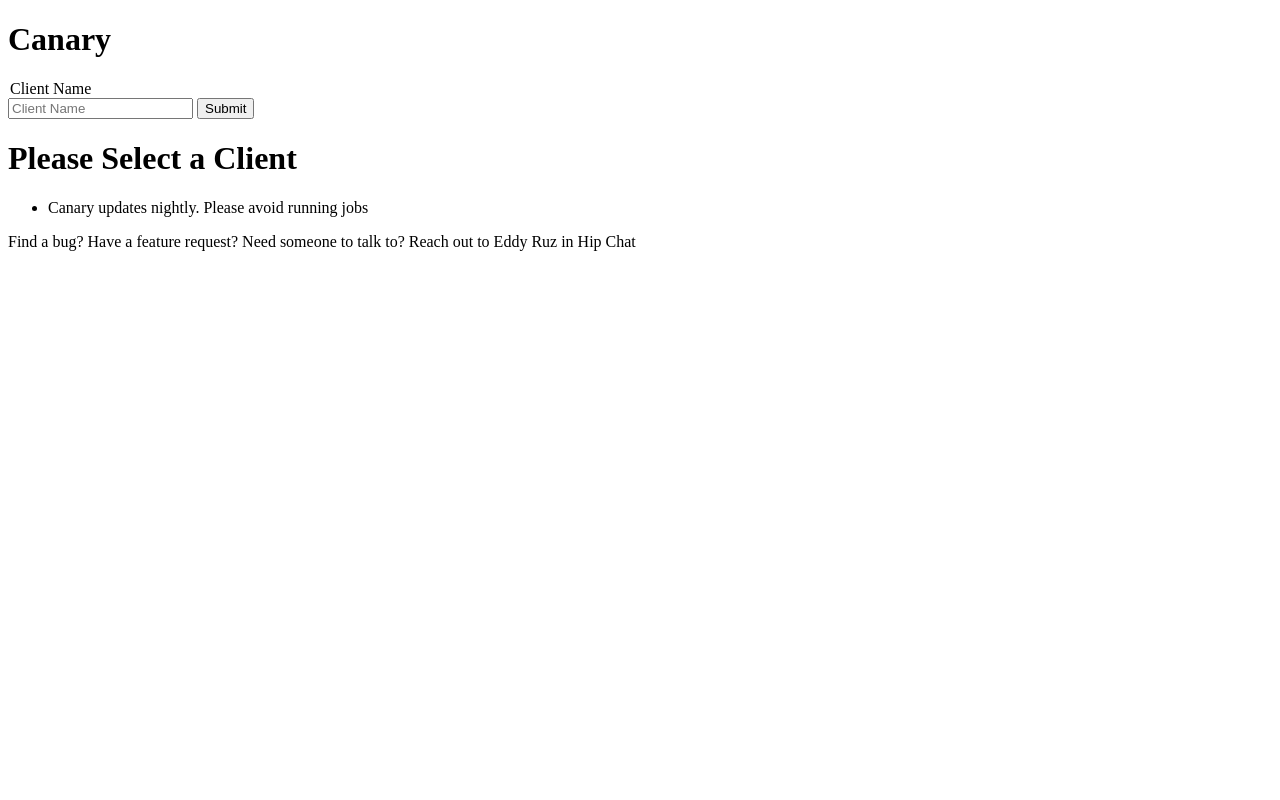
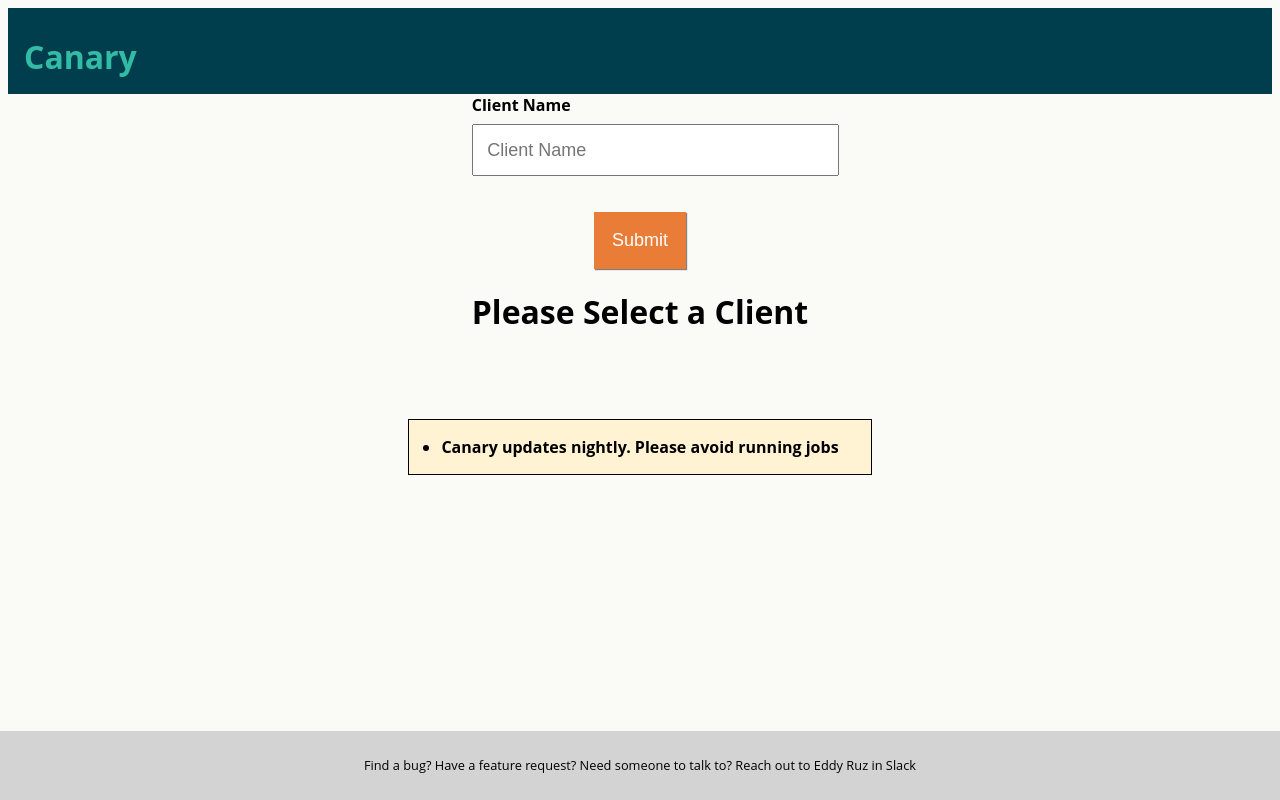
Before and after one commit to stephig85/hackathon-project-canary, a Flask app: page / in a window 1280 px wide. Run offline with Flask 2, Linux system fonts and the light colour scheme; some libraries are stand-ins or nearby versions.

Commit message:
added styles file, updated templates slightly, no major changes

```diff
--- /dev/null
+++ b/static/styles.css
@@ -0,0 +1,139 @@
+a {
+    color: #003D4D
+}
+
+body {
+    background-color: #FAFAF7;
+    font-family: 'Open Sans', sans-serif;
+}
+
+fieldset {
+    border: none;
+    margin: 1.5em 0em;
+    padding: 0px;
+}
+
+footer {
+    background: #D3D3D3;
+    bottom: 0;
+    font-size: .8em;
+    left: 0;
+    padding: 1em 0px;
+    position: absolute;
+    text-align: center;
+    width: 100%;
+}
+
+header {
+    align-items: center;
+    background-color: #003D4D;
+    color: #33BCA5;
+    display: flex;
+    padding: 1em;
+}
+
+header h1 {
+    display: inline-block;
+    /* top margin of 11px to make the text align vertically with the b: logo's colons */
+    margin: 11px 0px 0px 0px;
+}
+
+legend {
+    font-weight: bold;
+    margin: 0em 0em .5em 0em;
+    padding: 0px;
+}
+
+main {
+    align-items: center;
+    display: flex;
+    flex-direction: column;
+}
+
+#chooseClient {
+    font-size: large;
+    padding: .75em;
+    width: 100%;
+}
+
+#errorMessage {
+    /* hide by default; noty will unhide with style when necessary */
+    display: none;
+}
+
+#inactive-tooltip {
+    border-radius: 50%;
+    display: inline-block;
+    font-size: small;
+    height: 16px;
+    text-align: center;
+    width: 16px;
+}
+
+#submit {
+    background: #E97C36;
+    border: none;
+    box-shadow: 1px 1px 1px #808080;
+    color: #FFFFFF;
+    display: block;
+    font-size: large;
+    margin-left: auto;
+    margin-right: auto;
+    margin-top: 2em;
+    padding: 1em;
+}
+
+#submit:hover {
+    filter: brightness(85%);
+}
+
+#submit:active {
+    border: none;
+    box-shadow: none;
+    left: 1px;
+    outline: none;
+    position: relative;
+    top: 1px;
+}
+
+.awesomplete {
+    display: block;
+}
+
+.disabled-field {
+    opacity: .5;
+}
+
+.field-container {
+    display: inline-block;
+    margin-right: .75em;
+}
+
+.fieldset-container {
+    margin-left: 1em;
+}
+
+.logo {
+    /* margin to satisfy BV logo style guidelines. this is highly dependent on the logo image's size */
+    /* see https://bvoice.sharepoint.com/BV%20Brand%20Assets/Logos/+BVLogos_ALL_ContactSheet.pdf?csf=1 */
+    margin: 12px;
+}
+
+.main-content {
+    margin-bottom: 2em;
+}
+
+.notice {
+    background-color: #FFF3D4;
+    border: thin solid #000000;
+    font-weight: bold;
+}
+
+ul.notice {
+    margin-top: 2em;
+    padding: 1em 2em;
+}
+
+.noty_text {
+    font-size: 1.5em;
+}
--- a/templates/index.html
+++ b/templates/index.html
@@ -1,9 +1,13 @@
 <!DOCTYPE html>
 <html lang="en">
+
 <head>
   <meta charset="UTF-8">
   <title>Canary</title>
+
+  <link rel="stylesheet" href="/static/styles.css">
 </head>
+
 <body>
   <header>
     <h1>Canary</h1>
@@ -35,7 +39,8 @@
     </main>
   </div>
   <footer>
-            <p>Find a bug? Have a feature request? Need someone to talk to? Reach out to Eddy Ruz in Hip Chat</p>
+    <p>Find a bug? Have a feature request? Need someone to talk to? Reach out to Eddy Ruz in Slack</p>
   </footer>
 </body>
+
 </html>
```
Also changed, not shown: templates/subscriber.html (+6 -2 lines). Lines whose indentation alone changed are shown as unchanged.
